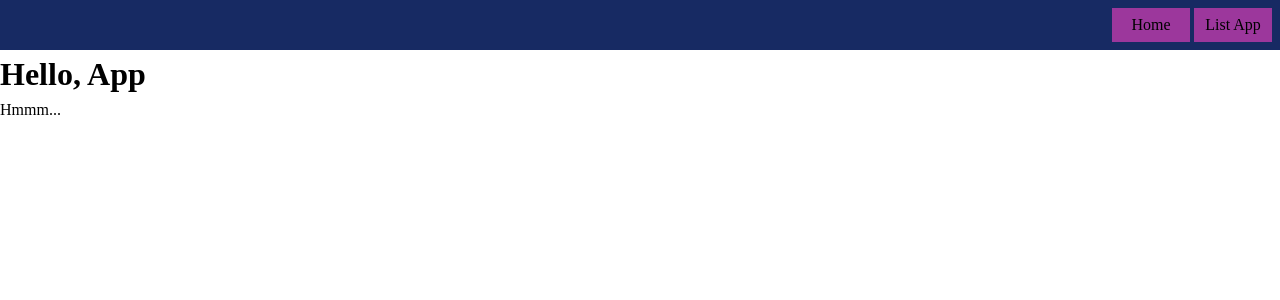
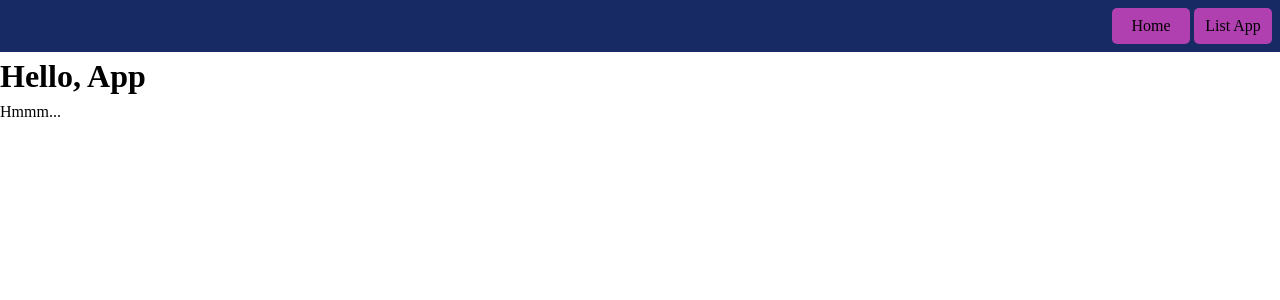
Before and after one commit to franco-ortega/workshop, a Next.js app: page / in a window 1280 px wide. Shown: the top 300 px of the page. Built offline with nearby package versions, Linux system fonts and the light colour scheme.

Commit message:
round the corners of NavLink

```diff
--- a/components/NavLink/NavLink.module.css
+++ b/components/NavLink/NavLink.module.css
@@ -1,7 +1,7 @@
 .NavLink {
-	background-color: rgb(156, 55, 156);
-	border: 1px solid transparent;
-	/* border-radius: 5px; */
+	background-color: rgb(176, 63, 176);
+	border: 2px solid transparent;
+	border-radius: 5px;
 	color: rgb(0, 0, 0);
 	padding: 0.25rem;
 	transition: background-color 0.75s, border-color 0.75s, color 0.25s;
```
